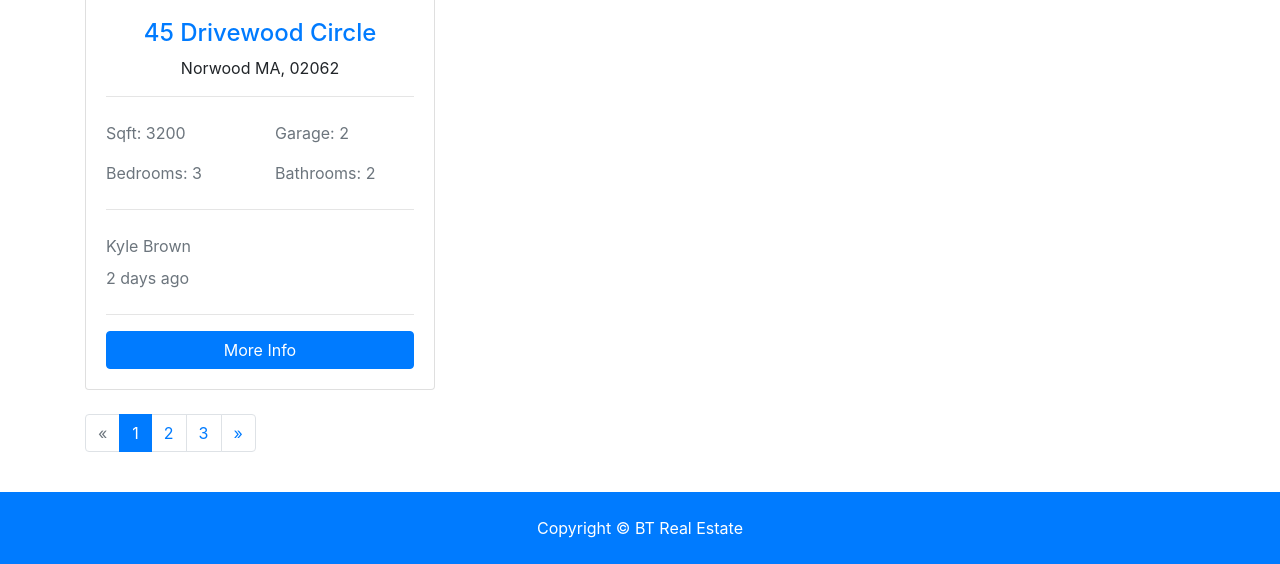
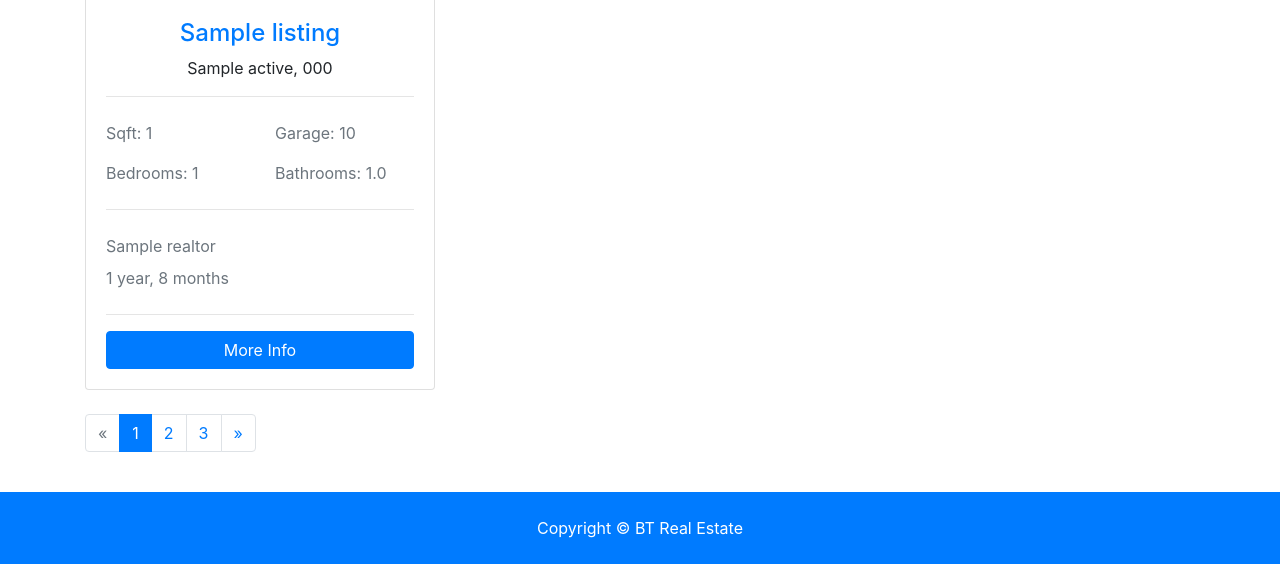
Before and after one commit to nunesxd/18---Django---Dev-to-Prod, a Django app: page /listings/ in a window 1280 px wide. Shown: the part 966-1530 px from the top of the page. Run offline with Django 3.2, Linux system fonts and the light colour scheme; tables that the repository leaves empty hold one stand-in row (values such as "Sample post"); grey boxes marked "Sample" are stand-in pictures; some libraries are stand-ins or nearby versions.

Commit message:
Alteração do template de listings com os campos dinâmicos, vindos da base de dados

```diff
--- a/btre/settings.py
+++ b/btre/settings.py
@@ -41,6 +41,7 @@ INSTALLED_APPS = [
     'django.contrib.sessions',
     'django.contrib.messages',
     'django.contrib.staticfiles',
+    'django.contrib.humanize',
 ]
 
 MIDDLEWARE = [
@@ -73,6 +74,9 @@ TEMPLATES = [
 
 WSGI_APPLICATION = 'btre.wsgi.application'
 
+USE_L10N = True
+
+USE_THOUSAND_SEPARATOR = True
 
 # Database
 # https://docs.djangoproject.com/en/3.2/ref/settings/#databases
--- a/listings/models.py
+++ b/listings/models.py
@@ -13,7 +13,7 @@ class Listing(models.Model):
     zipcode = models.CharField(max_length=20)
     description = models.TextField(blank=True)
     price = models.IntegerField()
-    beedrooms = models.IntegerField()
+    bedrooms = models.IntegerField()
     bathrooms = models.DecimalField(max_digits=2, decimal_places=1)
     garage = models.IntegerField(default=0)
     sqft = models.IntegerField()
--- a/listings/views.py
+++ b/listings/views.py
@@ -13,7 +13,7 @@ def index(request):
     return render(request, 'listings/listings.html', context)
 
 
-def listing(request):
+def listing(request, listing_id):
     return render(request, 'listings/listing.html')
 
 
--- a/templates/listings/listings.html
+++ b/templates/listings/listings.html
@@ -1,5 +1,6 @@
 {% extends 'base.html' %}
 {% load static %}
+{% load humanize %}
 
 {% block content %}
 
@@ -41,42 +42,42 @@
             <!-- Template dinâmico para os 'listings' -->
             <div class="col-md-6 col-lg-4 mb-4">
               <div class="card listing-preview">
-                <img class="card-img-top" src="assets/img/homes/home-1.jpg" alt="">
+                <img class="card-img-top" src="{{ listing.photo_main.url }}" alt="">
                 <div class="card-img-overlay">
                   <h2>
-                    <span class="badge badge-secondary text-white">$490,000</span>
+                    <span class="badge badge-secondary text-white">${{ listing.price | intcomma }}</span>
                   </h2>
                 </div>
                 <div class="card-body">
                   <div class="listing-heading text-center">
-                    <h4 class="text-primary">45 Drivewood Circle</h4>
+                    <h4 class="text-primary">{{ listing.title }}</h4>
                     <p>
-                      <i class="fas fa-map-marker text-secondary"></i> Norwood MA, 02062</p>
+                      <i class="fas fa-map-marker text-secondary"></i> {{ listing.city }} {{ listing.state }}, {{ listing.zipcode }}</p>
                   </div>
                   <hr>
                   <div class="row py-2 text-secondary">
                     <div class="col-6">
-                      <i class="fas fa-th-large"></i> Sqft: 3200</div>
+                      <i class="fas fa-th-large"></i> Sqft: {{ listing.sqft }}</div>
                     <div class="col-6">
-                      <i class="fas fa-car"></i> Garage: 2</div>
+                      <i class="fas fa-car"></i> Garage: {{ listing.garage }}</div>
                   </div>
                   <div class="row py-2 text-secondary">
                     <div class="col-6">
-                      <i class="fas fa-bed"></i> Bedrooms: 3</div>
+                      <i class="fas fa-bed"></i> Bedrooms: {{ listing.bedrooms }}</div>
                     <div class="col-6">
-                      <i class="fas fa-bath"></i> Bathrooms: 2</div>
+                      <i class="fas fa-bath"></i> Bathrooms: {{ listing.bathrooms }}</div>
                   </div>
                   <hr>
                   <div class="row py-2 text-secondary">
                     <div class="col-12">
-                      <i class="fas fa-user"></i> Kyle Brown</div>
+                      <i class="fas fa-user"></i> {{ listing.realtor }}</div>
                   </div>
                   <div class="row text-secondary pb-2">
                     <div class="col-6">
-                      <i class="fas fa-clock"></i> 2 days ago</div>
+                      <i class="fas fa-clock"></i> {{ listing.list_date | timesince }}</div>
                   </div>
                   <hr>
-                  <a href="" class="btn btn-primary btn-block">More Info</a>
+                  <a href="{% url 'listing' listing.id %}" class="btn btn-primary btn-block">More Info</a>
                 </div>
               </div>
             </div>
```
Also changed, not shown: tutorial.txt (+15 -0 lines).
